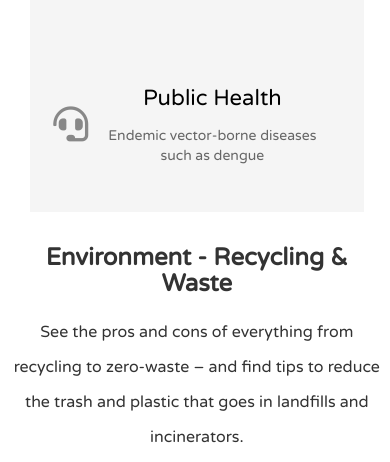
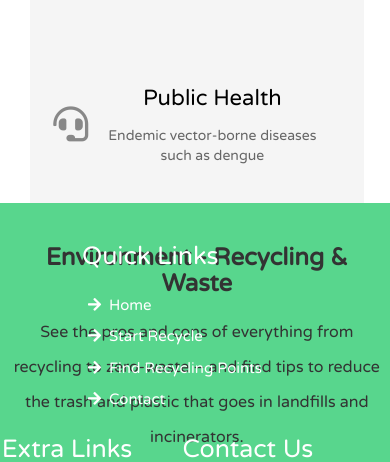
Before and after one commit to waileng09/HackathonTeam9, a Flask app: page / in a window 390 px wide. Shown: the part 1867-2329 px from the top of the page. Run offline with Flask 2, Linux system fonts and the light colour scheme; some libraries are stand-ins or nearby versions; grey boxes are pictures that could not be loaded.

Commit message:
added footer for customer page

```diff
--- a/templates/customer page/customer_base.html
+++ b/templates/customer page/customer_base.html
@@ -27,5 +27,9 @@
             integrity="sha384-PsUw7Xwds7x08Ew3exXhqzbhuEYmA2xnwc8BuD6SEr+UmEHlX8/MCltYEodzWA4u"
             src="https://cdn.jsdelivr.net/npm/bootstrap@5.1.2/dist/js/bootstrap.min.js"></script>
     {% endblock %}
+
+    {% block footer %}
+        {% include 'customer page/customer_footer.html' %}
+    {% endblock %}
 </body>
 </html>
--- /dev/null
+++ b/templates/customer page/customer_footer.html
@@ -0,0 +1,166 @@
+<!DOCTYPE html>
+<html lang="en">
+<head>
+    <meta charset="UTF-8">
+    <title>Title</title>
+    <link rel="stylesheet" href="https://cdnjs.cloudflare.com/ajax/libs/font-awesome/5.15.4/css/all.min.css">
+</head>
+<body>
+    <div class="footer-container">
+        <div class="footer">
+            <div class="footer-heading footer-1">
+                <h2>Quick Links</h2>
+                <a href="/"><i class="fas fa-arrow-right"></i> Home</a>
+                <a href="/offers"><i class="fas fa-arrow-right"></i> Start Recycle</a>
+                <a href="/recycling_point"><i class="fas fa-arrow-right"></i> Find Recycling Points</a>
+                <a href="/contact"><i class="fas fa-arrow-right"></i> Contact</a>
+            </div>
+            <div class="footer-heading footer-2">
+                <h2>Extra Links</h2>
+                <a href="#"><i class="fas fa-arrow-right"></i> Account Info</a>
+                <a href="#"><i class="fas fa-arrow-right"></i> Recycled Items</a>
+                <a href="#"><i class="fas fa-arrow-right"></i> Privacy Policy</a>
+                <a href="#"><i class="fas fa-arrow-right"></i> Our Services</a>
+            </div>
+            <div class="footer-heading footer-3">
+                <h2>Social Media</h2>
+                <a href="#"><i class="fab fa-facebook-f"></i> Facebook</a>
+                <a href="#"><i class="fab fa-instagram"></i> Instagram</a>
+                <a href="#"><i class="fab fa-twitter"></i> Twitter</a>
+                <a href="#"><i class="fab fa-linkedin"></i> Linkedin</a>
+            </div>
+            <div class="footer-heading footer-4">
+                <h2>Contact Us</h2>
+                <a href="#"><i class="fas fa-phone"></i> +65 6123 4567</a>
+                <a href="#"><i class="fas fa-envelope"></i> ecycle@email.com</a>
+            </div>
+            <div class="footer-email-form">
+                <h2>Subscribe For Latest Updates</h2>
+                <input type="email" placeholder="Enter your email address" id="footer-email">
+                <input type="submit" value="Subscribe" id="footer-email-btn">
+            </div>
+        </div>
+    </div>
+
+    <style>
+     @import url('https://fonts.googleapis.com/css2?family=Varela+Round&display=swap');
+
+        *{
+        margin: 0;
+        padding: 0;
+        box-sizing: border-box;
+        font-family: 'Varela Round', sans-serif;
+        }
+
+        .footer-container {
+        margin-top: 5%;
+        }
+
+        .footer {
+        width: 100%;
+        height: 48vh;
+        padding: 5rem 0 5rem 0;
+        background-color: #58D68D;
+        color: #fff;
+        display: flex;
+        justify-content: center;
+        flex-wrap: wrap;
+        margin: 0 auto;
+        font-size: 1.5rem;
+        bottom: 0;
+        }
+
+        .footer-heading {
+        display: flex;
+        flex-direction: column;
+        margin-right: 4rem;
+        }
+
+        .footer-heading h2 {
+        font-size: 25px;
+        margin-bottom: 2rem;
+        }
+
+        .footer-heading a {
+        color: #fff;
+        text-decoration: none;
+        margin-bottom: 0.5rem;
+        margin: 5px 6px;
+        }
+
+        .footer-heading a:hover {
+        padding-left: 2px;
+        }
+
+        .footer-heading i {
+        margin-right: 4px;
+        }
+
+        .footer-heading a:hover {
+        color: #666;
+        transition: 0.3s ease-out;
+        }
+
+        .footer-email-form h2 {
+        margin-bottom: 2rem;
+        font-size: 25px;
+        }
+
+        #footer-email {
+        width: 220px;
+        height: 40px;
+        border-radius: 4px;
+        outline: none;
+        border: none;
+        padding-left: 1.5rem;
+        font-size: 1.4rem;
+        margin-bottom: 1rem;
+        }
+
+        #footer-email::placeholder {
+        color: #b1b1b1;
+        }
+
+        #footer-email-btn {
+        width: 100px;
+        height: 40px;
+        border-radius: 4px;
+        background-color: #F9423D;
+        outline: none;
+        border: none;
+        color: #fff;
+        font-size: 1.4rem;
+        }
+
+        #footer-email-btn:hover {
+        cursor: pointer;
+        background-color: #337AF1;
+        transition: all 0.4s ease-out;
+        }
+
+        @media screen and (max-width: 1150px) {
+            .footer {
+            height: 50vh;
+            }
+            .footer-email-form {
+            margin-top: 4rem;
+            }
+        }
+
+        @media screen and (max-width: 820px) {
+            .footer {
+            padding-top: 2rem;
+            }
+        }
+
+        @media screen and (max-width: 720px) {
+            .footer-3 {
+            display: none;
+            }
+            .footer-email-form {
+            margin-top: 0rem;
+            }
+        }
+    </style>
+</body>
+</html>
```
